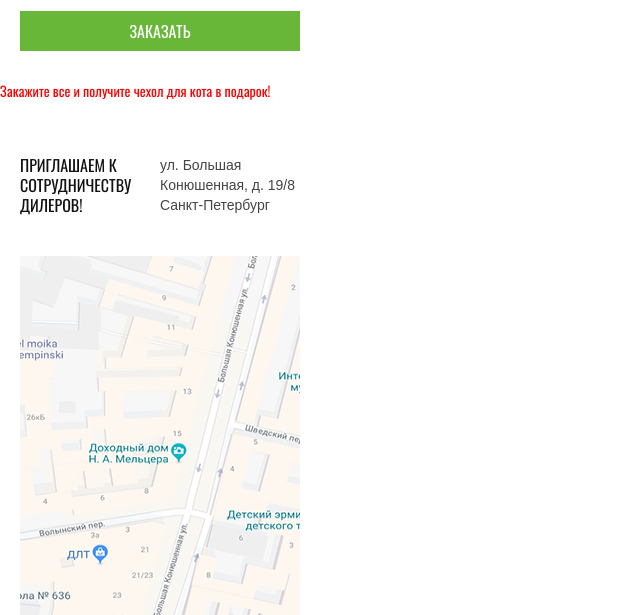
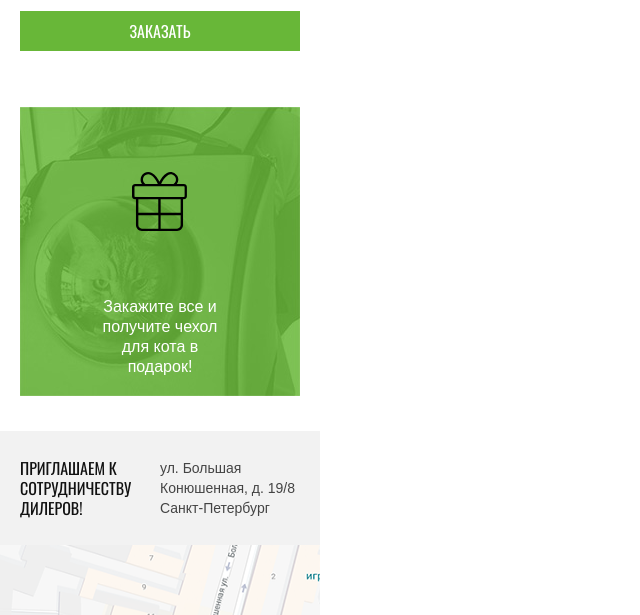
Before and after one commit to dpsnow/574945-cat-energy, a website: page source/catalog.html in a window 1280 px wide. Shown: the part 2584-3199 px from the top of the page, without its empty margins (0-640 px from the left). Drawn offline with nearby package versions, Linux system fonts and the light colour scheme; files that its build step writes are made by us from their sources; files whose address does not match are found by name.

Commit message:
Стилизация страницы каталога

```diff
--- a/source/catalog.html
+++ b/source/catalog.html
@@ -225,21 +225,21 @@
         </li>
       </ul>
     </section>
-    <section class="promo">
+    <section class="promo layout">
       <h2 class="visually-hidden">Акция</h2>
-      <p class="promo__title">Закажите все и получите чехол для кота в подарок!</p>
+      <p class="promo__title text text--content">Закажите все и получите чехол для кота в подарок!</p>
     </section>
   </main>
-  <footer class="page-footer footer layout">
+  <footer class="page-footer footer">
     <section class="page-footer__map location">
       <h2 class="visually-hidden">Наш адрес</h2>
-      <div class="location__text">
+      <div class="location__text layout">
         <p class="location__slogan text text--uppercase">Приглашаем к сотрудничеству дилеров!</p>
-        <p class="location__address">ул. Большая Конюшенная, д. 19/8 Санкт-Петербург</p>
+        <p class="location__address text text--content">ул. Большая Конюшенная, д. 19/8 Санкт-Петербург</p>
       </div>
       <div class="location__map" id="map"></div>
     </section>
-    <div class="page-footer__content">
+    <div class="page-footer__content layout">
       <div class="footer__item footer__logo logo">
         <img class="logo__footer" src="img/logo-footer.svg" alt="Надпись «Кэт Энерджи»" width="128" height="24">
       </div>
--- /dev/null
+++ b/source/sass/blocks/promo.scss
@@ -0,0 +1,31 @@
+.promo {
+  margin: 0 20px;
+  margin-top: 39px;
+  margin-bottom: 35px;
+  width: 280px;
+  height: 289px;
+  background-color: $crl-bg-main;
+  background-image: url("/img/gift-photo-mobile@1x.jpg");
+}
+
+.promo__title {
+  display: block;
+  padding-top: 65px;
+  margin: auto;
+  width: 56%;
+  font-size: 16px;
+  line-height: 20px;
+  text-align: center;
+  color: $crl-light;
+
+  &::before {
+    content: "";
+    display: block;
+    width: 55px;
+    height: 60px;
+    margin: 0 auto;
+    margin-bottom: 65px;
+    background-image: url("/img/icon-gift.svg");
+    background-repeat: no-repeat;
+  }
+}
--- a/source/sass/style.scss
+++ b/source/sass/style.scss
@@ -24,8 +24,10 @@
 @import "blocks/social";
 @import "blocks/copyright";
 @import "blocks/footer";
+@import "blocks/page-footer";
 @import "blocks/cell";
 @import "blocks/product";
 @import "blocks/catalog";
 @import "blocks/other-product";
 @import "blocks/additional";
+@import "blocks/promo";
```
